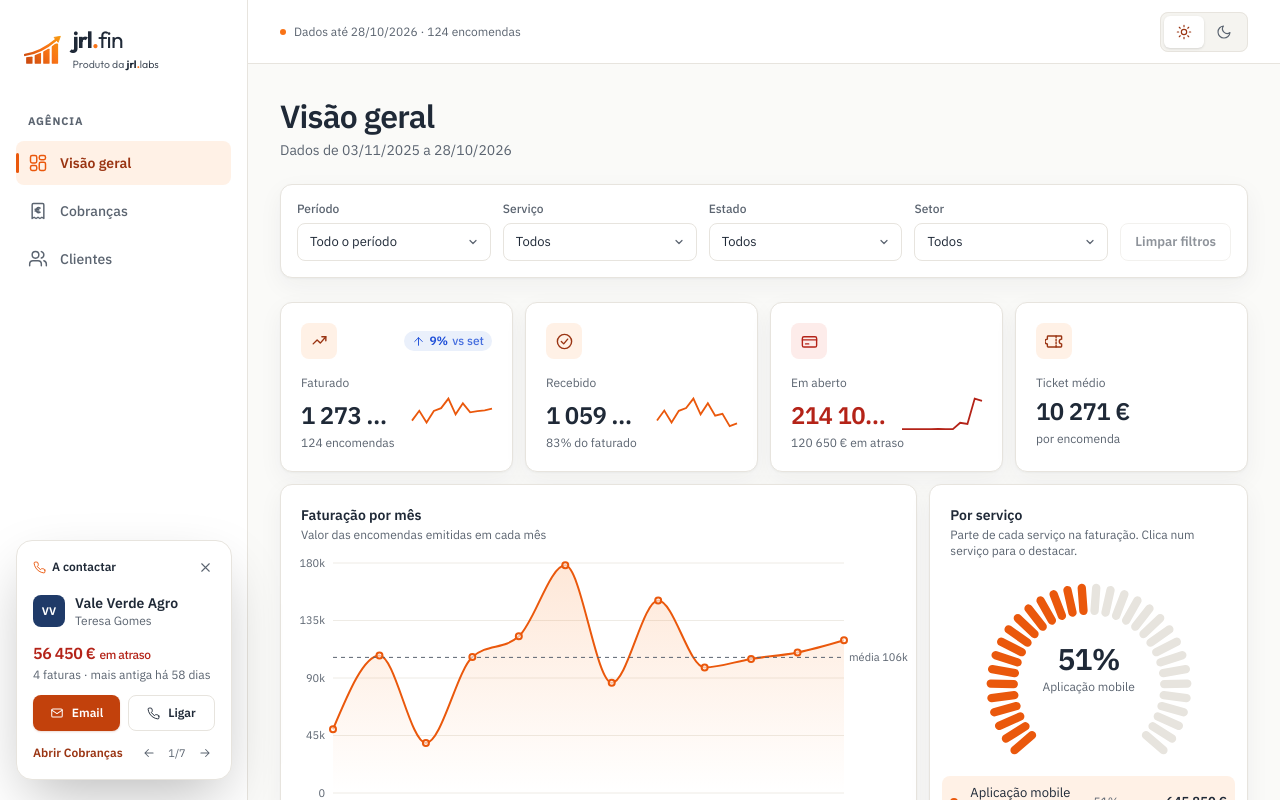
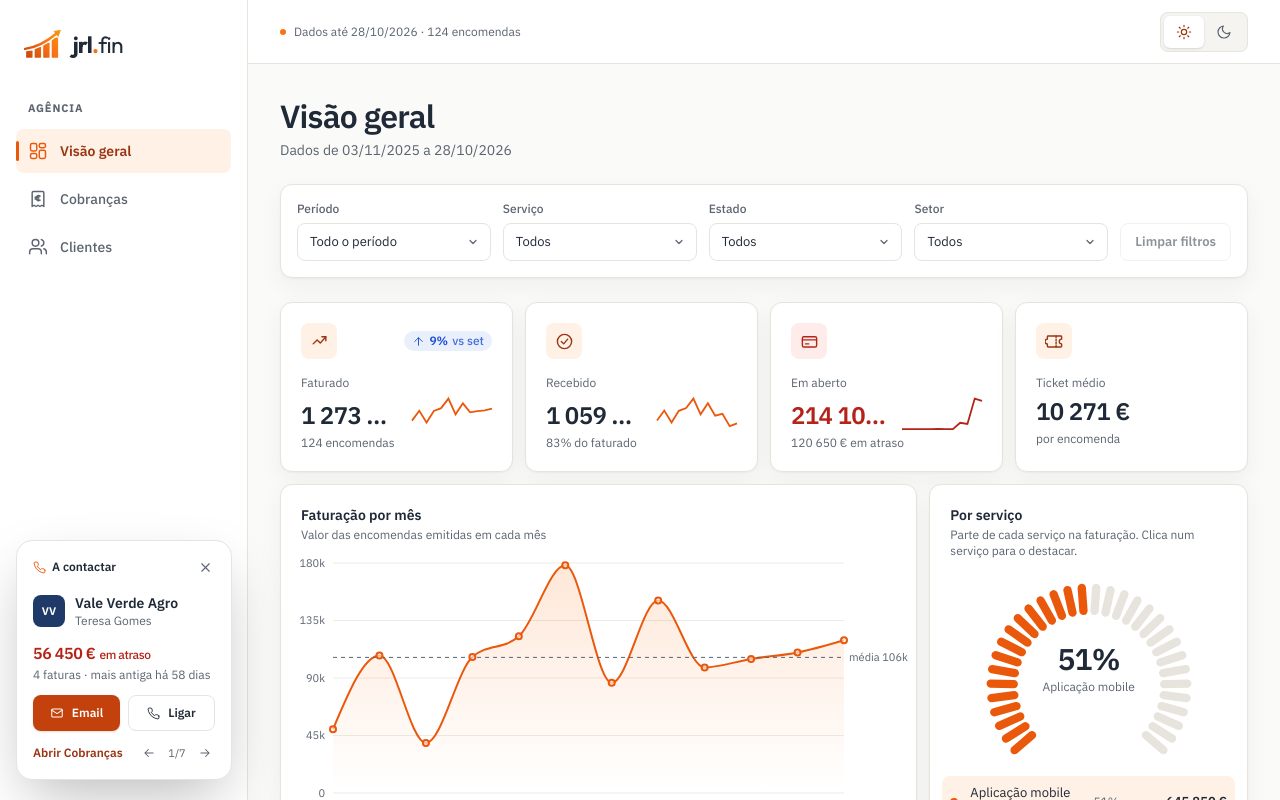
Before and after one commit to joaS0liveira/desafio-agencia, a Next.js app: page / in a window 1280 px wide. Shown: the top 800 px of the page. Built offline with nearby package versions, Linux system fonts and the light colour scheme.

Commit message:
Update Sidebar.tsx

```diff
--- a/src/components/layout/Sidebar.tsx
+++ b/src/components/layout/Sidebar.tsx
@@ -187,7 +187,7 @@ export function Sidebar() {
           className="hidden px-2 lg:flex"
           aria-label="jrl.fin, Visão geral"
         >
-          <Logo signature />
+          <Logo />
         </Link>
 
         <nav
```
